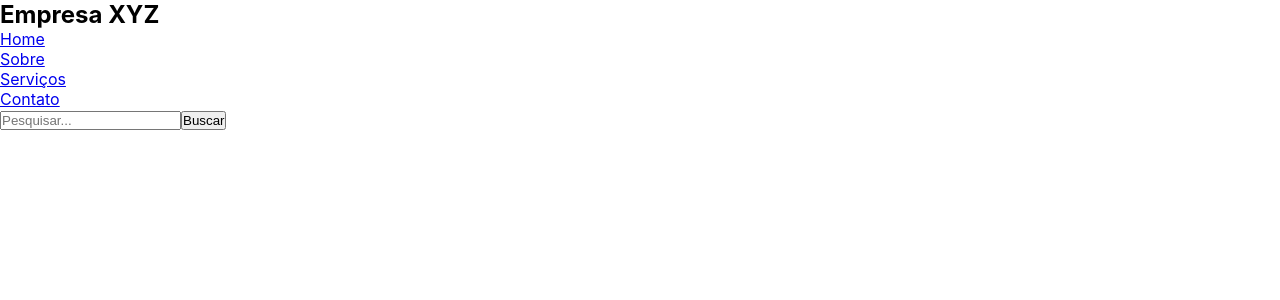
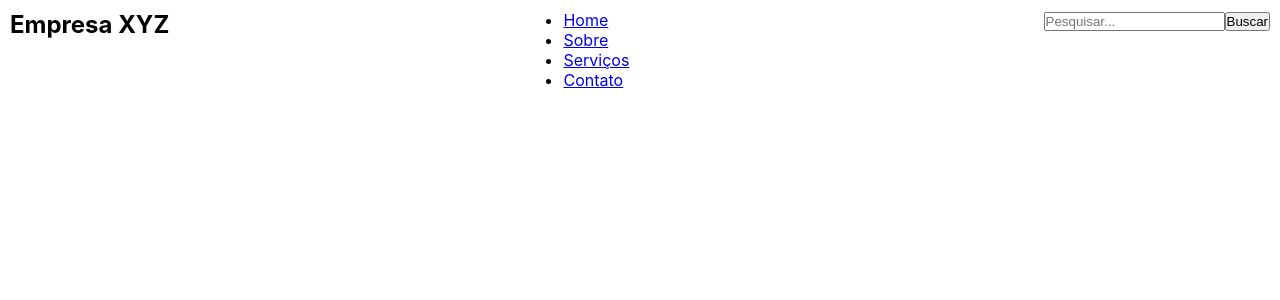
Before and after one commit to JoaoGomesDev32/app-front-reactjs, a React (Create React App) app: page / in a window 1280 px wide. Shown: the top 300 px of the page. Built offline with nearby package versions, Linux system fonts and the light colour scheme.

Commit message:
style components

```diff
--- /dev/null
+++ b/src/Header.css
@@ -0,0 +1,9 @@
+.Header {
+  display: flex;
+  justify-content: space-between;
+  padding: 10px;
+}
+
+.Header__nav a {
+  margin-right: 20px;
+}
--- a/src/Header.js
+++ b/src/Header.js
@@ -1,4 +1,4 @@
-// import "./App.css";
+import "./Header.css";
 
 function Header(props) {
   return (
```
